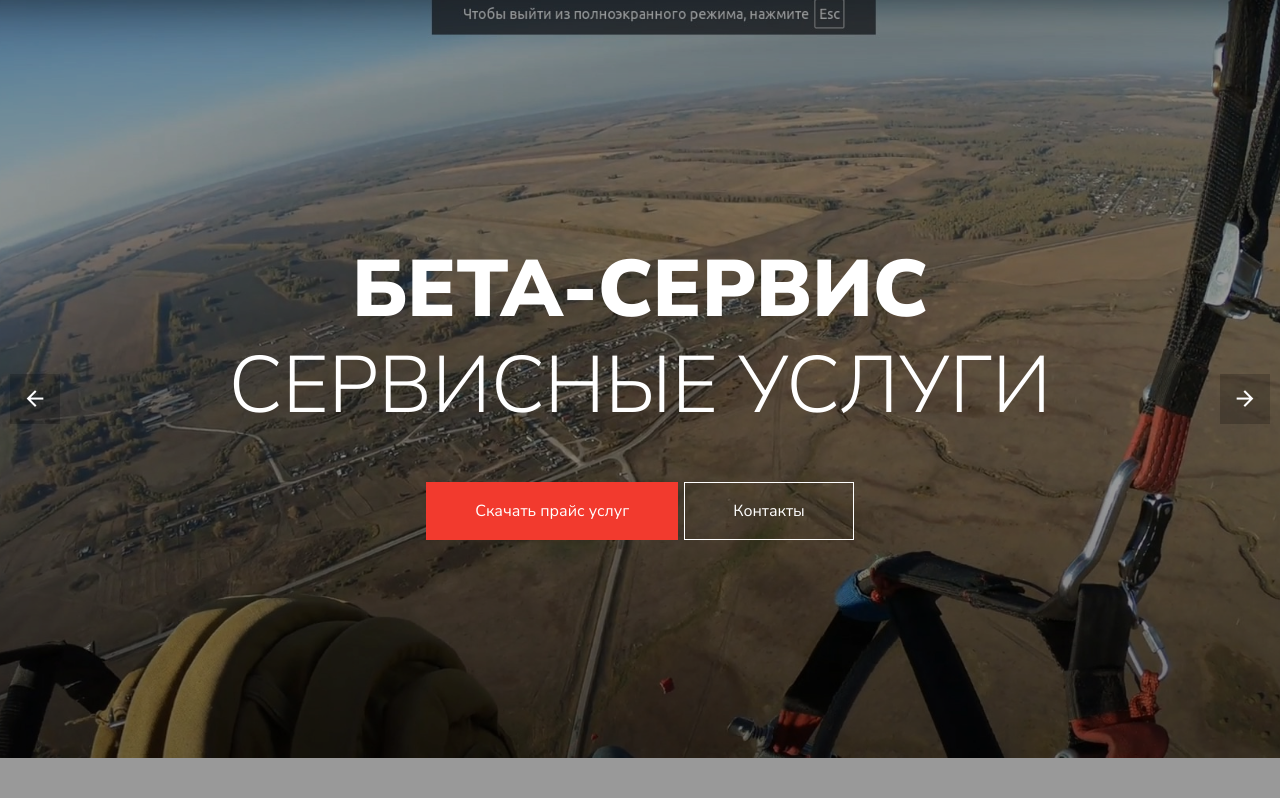
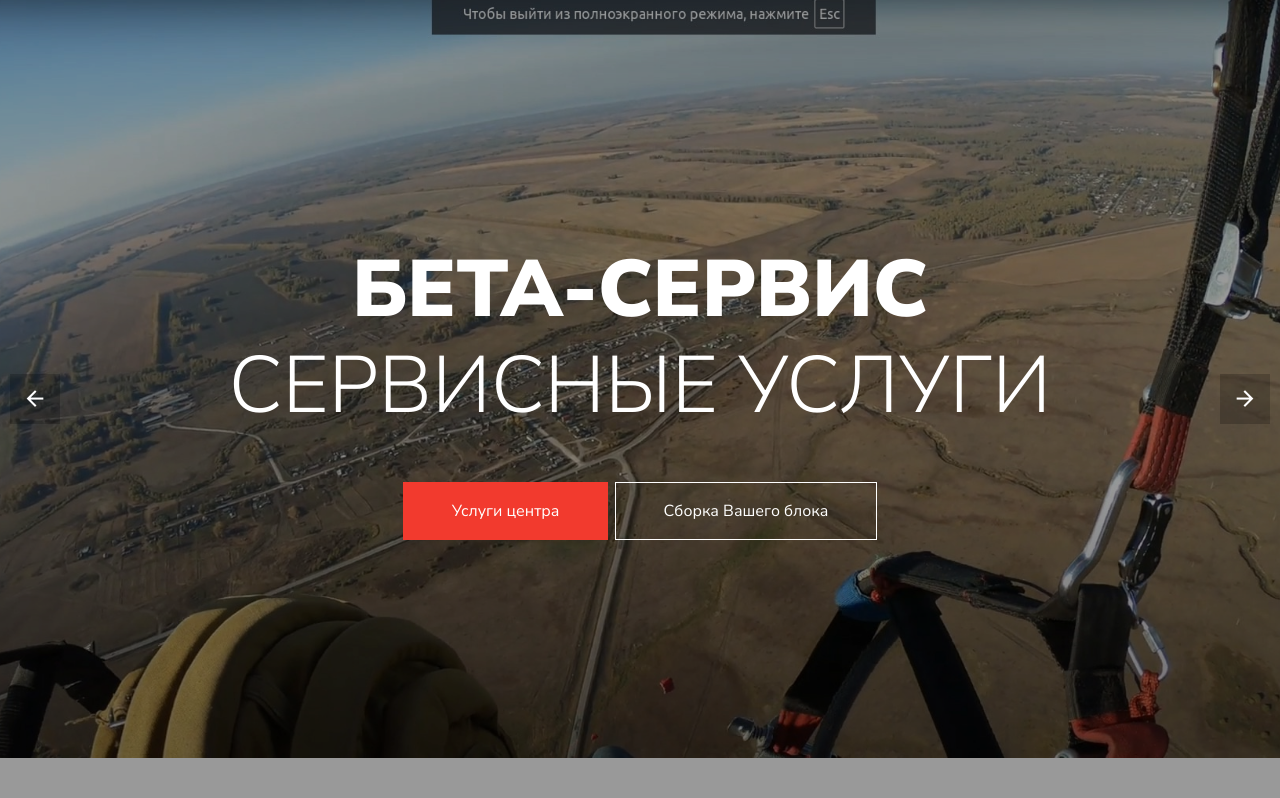
Before and after one commit to Andreilkt/beta_new, a Django app: page / in a window 1280 px wide. Shown: the part 84-882 px from the top of the page. Run offline with Django 4.2, Linux system fonts and the light colour scheme; data that the repository does not hold is empty; some libraries are stand-ins or nearby versions; some web fonts are replaced.

Commit message:
изменен base.html

```diff
--- a/templates/base.html
+++ b/templates/base.html
@@ -107,8 +107,8 @@
                 <div class="col-md-10">
                     <h1 class="mb-5"><strong>Бета-Сервис</strong><br>Сервисные услуги</h1>
                     <p>
-                        <a href="#" class="btn btn-primary py-3 px-5 rounded-0">Скачать прайс услуг</a>
-                        <a href="#" class="btn btn-white btn-outline-white py-3 px-5 rounded-0">Контакты</a>
+                        <a href="#" class="btn btn-primary py-3 px-5 rounded-0">Услуги центра</a>
+                        <a href="#" class="btn btn-white btn-outline-white py-3 px-5 rounded-0">Сборка Вашего блока</a>
                     </p>
                 </div>
             </div>
@@ -123,8 +123,8 @@
                 <div class="col-md-10">
                     <h1 class="mb-5"><strong>Разработка и тестирование</strong></h1>
                     <p>
-                        <a href="#" class="btn btn-primary py-3 px-5 rounded-0">Download</a>
-                        <a href="#" class="btn btn-white btn-outline-white py-3 px-5 rounded-0">Get In Touch</a>
+                        <a href="#" class="btn btn-primary py-3 px-5 rounded-0">Разработка</a>
+                        <a href="#" class="btn btn-white btn-outline-white py-3 px-5 rounded-0">Тестирование</a>
                     </p>
                 </div>
             </div>
```
